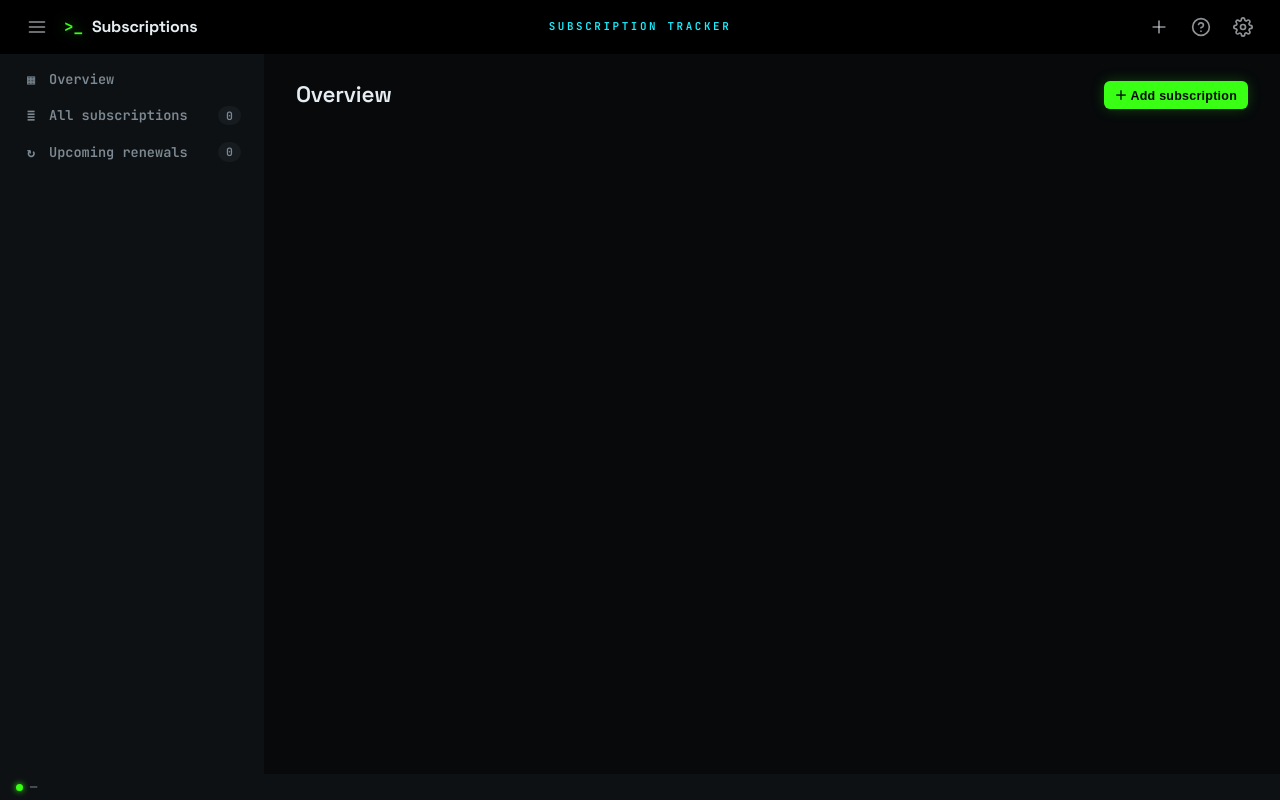
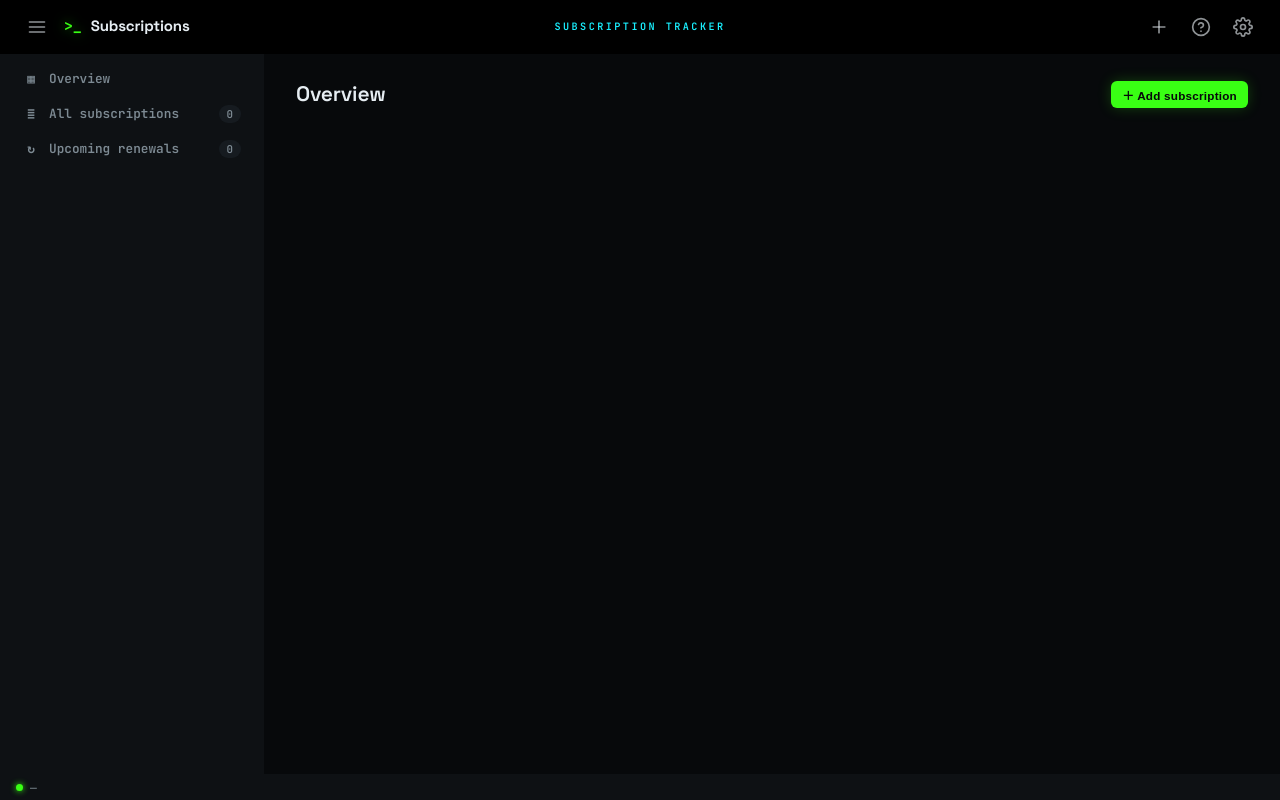
Before and after one commit to MauriceM0ss/subscriptions, a Flask app: page / in a window 1280 px wide. Run offline with Flask 3, Linux system fonts and the light colour scheme; parts of the project's set-up code (start-up, migrations or seed data) failed here and were passed over.

Commit message:
Shrink the type a little, and put a screenshot on the README
Every font-size in this stylesheet is already in rem and nothing else is —
spacing, radii and widths are all px — so a root font-size is a knob that
moves the text and only the text. 15px against the browser's default of
16px makes it about 6% smaller without shifting a single box. body's own
size joins the same knob so it scales along with everything else.

The screenshot is a throwaway instance on an empty database, filled with
invented demo content and shot in Dark Terminal at 1280x800. Nothing in
it is real data.

Co-Authored-By: Claude Opus 5 <noreply@anthropic.com>

```diff
--- a/static/style.css
+++ b/static/style.css
@@ -220,12 +220,20 @@ select { -webkit-appearance: none; appearance: none; }
   --pane-rule: transparent;
 }
 
+/* Type scale for the whole app. Every font-size below is in rem and nothing
+   else is — spacing, radii and widths are all px — so this one number is the
+   size of the text and only the text. 15px against the browser's default of
+   16px makes everything about 6% smaller without moving any layout. */
+html {
+  font-size: 15px;
+}
+
 body {
   font-family: var(--font-mono);
   background: var(--bg);
   color: var(--text);
   min-height: 100vh;
-  font-size: 14px;
+  font-size: 0.875rem;
   line-height: 1.5;
   -webkit-font-smoothing: antialiased;
 }
```
Also changed, not shown: README.md, 1 other file.
